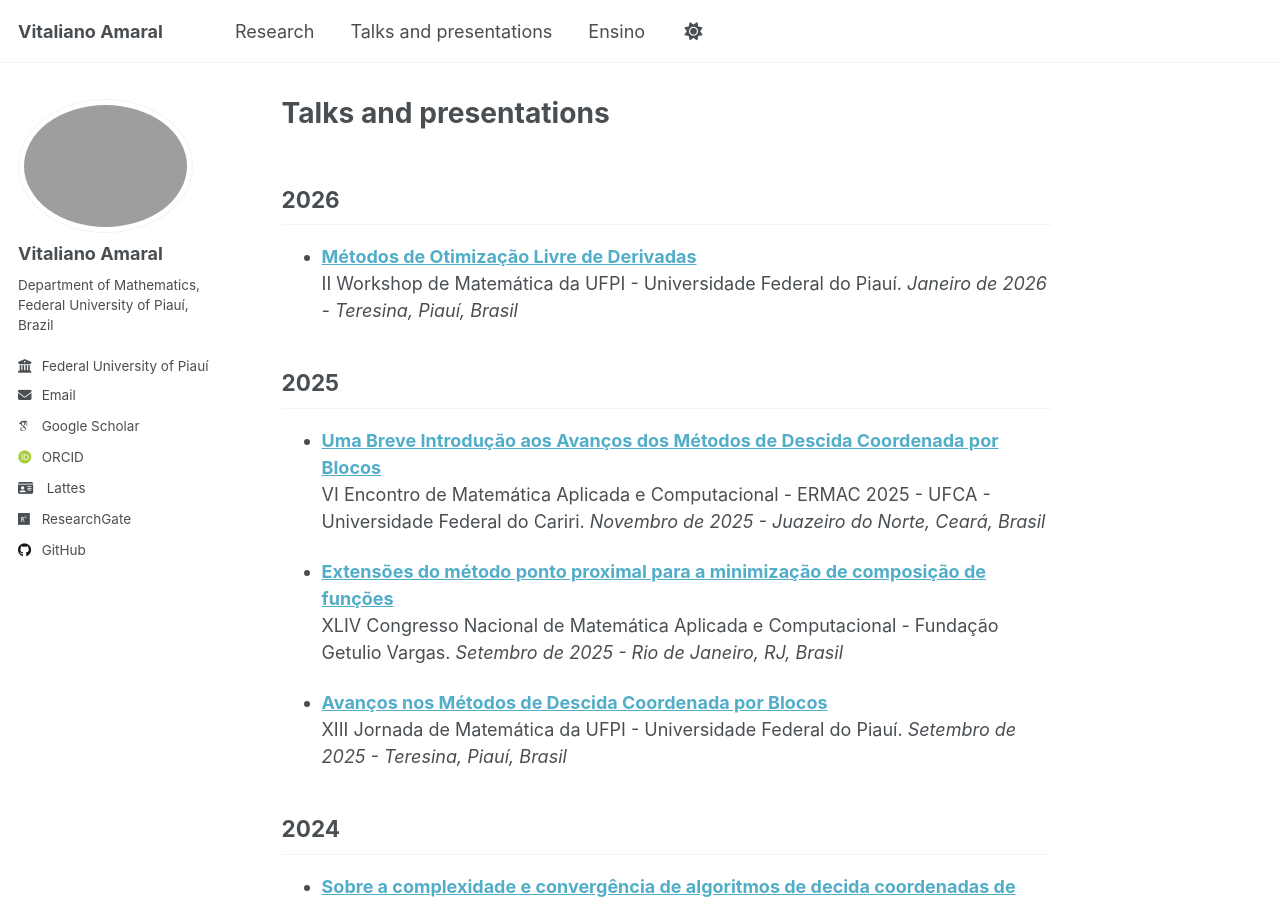
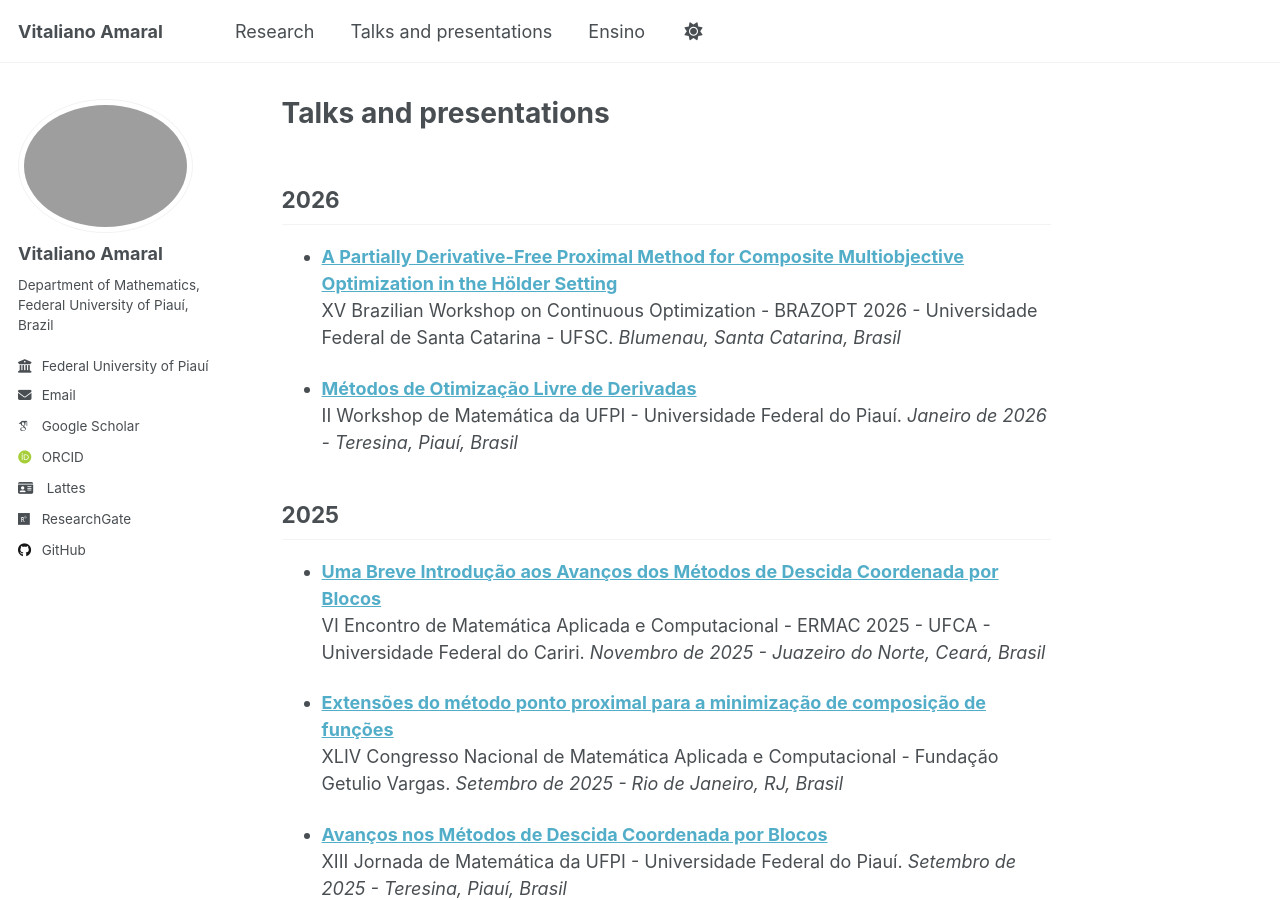
Before and after one commit to vitalianoamaral/vitalianoamaral.github.io, a Jekyll site: the page built from _pages/talksandpresentations.md, in a window 1280 px wide and 900 px high. Built offline with Jekyll 4.4.1, drawn with Linux system fonts in a browser that asks for light colours; some web fonts are replaced.

Commit message:
Add presentation details for BRAZOPT 2026

```diff
--- a/_pages/talksandpresentations.md
+++ b/_pages/talksandpresentations.md
@@ -5,6 +5,11 @@ permalink: /talksandpresentations/
 author_profile: true
 ---
 ## 2026
+- **[A Partially Derivative-Free Proximal Method
+for Composite Multiobjective Optimization
+in the Hölder Setting](/files/Brazopt2026.pdf)**
+  XV Brazilian Workshop on Continuous Optimization - BRAZOPT 2026 - Universidade Federal de Santa Catarina - UFSC. *Blumenau, Santa Catarina, Brasil*
+
 - **[Métodos de Otimização Livre de Derivadas](/files/II WorkshopUFPI.pdf)**
   II Workshop de Matemática da UFPI - Universidade Federal do Piauí. *Janeiro de 2026 - Teresina, Piauí, Brasil*
 
```
